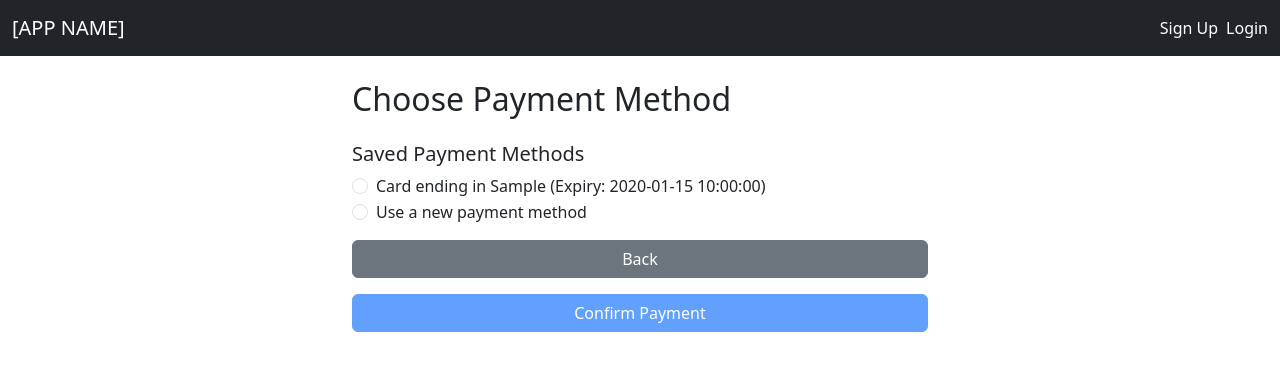
After one commit to swe-students-fall2025/2-web-app-charlottes-web, a Flask app: template templates/customer/payment_menu.html in a window 1280 px wide. The commit adds this page. Shown: the top 371 px of the page. Run offline with Flask 3, Linux system fonts and the light colour scheme; the template is opened without the code that fills it: most values are stand-ins (such as "Sample title", 1, 10 or a date in 2020).

Commit message:
Added payment menu page

```diff
--- a/templates/customer/group_detail.html
+++ b/templates/customer/group_detail.html
@@ -29,7 +29,7 @@
                         Table: {{ active_bill.table_number }}<br>
                         Status: <span class="badge bg-warning">{{ active_bill.status }}</span><br>
                         Total: ${{ "%.2f"|format(active_bill.subtotal * (1 + tax / 100)) }}
-                        <div><a href="{{ url_for('customer.pay_bill', bill_id=active_bill._id) }}"
+                        <div><a href="{{ url_for('customer.display_bill', group_id=group._id) }}"
                                 class="btn btn-secondary">Split Bill</a></div>
                     </div>
                     {% else %}
@@ -61,7 +61,8 @@
 
                 <!-- Actions -->
                 <div class="d-flex justify-content-center w-100">
-                    <a href="{{ url_for('customer.dashboard') }}" class="w-100 px-10 btn btn-success">Pay Your Share
+                    <a href="{{ url_for('customer.pay_bill_menu', bill_id=active_bill._id) }}"
+                        class="w-100 px-10 btn btn-success">Pay Your Share
                         ($xx.xx)</a>
                 </div>
                 <div class="d-flex mt-3 gap-2 justify-content-evenly">
--- /dev/null
+++ b/templates/customer/payment_menu.html
@@ -0,0 +1,79 @@
+{% extends "base.html" %}
+{% block title %}Payment Menu{% endblock %}
+
+{% block content %}
+
+<div class="container" style="max-width: 600px;">
+    <h2 class="mb-4">Choose Payment Method</h2>
+
+    <form method="POST" action="{{ url_for('customer.pay_bill', bill_id=bill_id)}}">
+
+        <!-- Saved Payment Methods -->
+        <div class="mb-3">
+            <h5>Saved Payment Methods</h5>
+
+            {% for card in payment_methods %}
+            <div class="form-check">
+                <input type="radio" name="payment_option" value="{{ card.token }}" class="form-check-input">
+                <label>Card ending in {{ card.last_four }} (Expiry: {{ card.expiry_date }})</label>
+            </div>
+            {% endfor %}
+            <div class="form-check">
+                <input class="form-check-input" type="radio" name="payment_option" id="newCard" value="new">
+                <label class="form-check-label" for="newCard">
+                    Use a new payment method
+                </label>
+            </div>
+        </div>
+
+        <!-- New Payment Method Form -->
+        <div id="newCardForm" class="border rounded p-3 mb-3" style="display: none;">
+            <h5 class="mb-3">Enter New Card</h5>
+
+            <div class="mb-3">
+                <label for="cardholder_name" class="form-label">Cardholder Name</label>
+                <input type="text" class="new-payment form-control" id="cardholder_name" name="cardholder_name">
+            </div>
+
+            <div class="mb-3">
+                <label for="card_number" class="form-label">Card Number</label>
+                <input type="text" class="new-payment form-control" id="card_number" name="card_number"
+                    inputmode="numeric" pattern="\d*" minlength="16" maxlength="16">
+                <small class="form-text text-muted">16 digit number</small>
+            </div>
+
+            <div class="mb-3">
+                <label for="expiry_date" class="form-label">Expiry Date</label>
+                <input type="month" class="new-payment form-control" id="expiry_date" name="expiry_date">
+            </div>
+
+            <div class="mb-3">
+                <label for="cvc" class="form-label">CVC</label>
+                <input type="text" class="new-payment form-control" id="cvc" name="cvc" inputmode="numeric"
+                    maxlength="3">
+                <small class="form-text text-muted">3 digit number on your card</small>
+            </div>
+        </div>
+
+        <a href="{{ url_for('customer.dashboard') }}" class="mb-3 btn btn-secondary w-100">Back</a>
+        <button disabled type="submit" id="submitButton" class="btn btn-primary w-100">Confirm Payment</button>
+    </form>
+</div>
+<script>
+    const newCardRadio = document.getElementById('newCard');
+    const newCardForm = document.getElementById('newCardForm');
+    const submit = document.getElementById('submitButton')
+    document.querySelectorAll('input[name="payment_option"]').forEach((radio) => {
+        radio.addEventListener('change', () => {
+            if (newCardRadio.checked) {
+                newCardForm.style.display = 'block';
+                document.querySelectorAll('.new-payment').forEach((input) => { input.required = true })
+            } else {
+                newCardForm.style.display = 'none';
+                document.querySelectorAll('.new-payment').forEach((input) => { input.required = false })
+            }
+            submit.disabled = false;
+        });
+    });
+</script>
+{% endblock %}
```
Also changed, not shown: app/blueprints/customer.py (+66 -30 lines).
